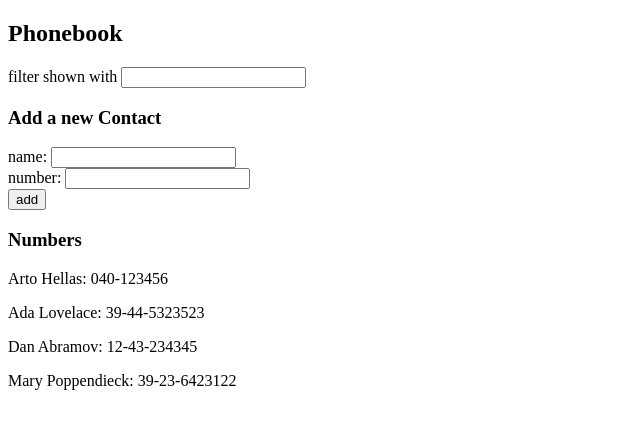
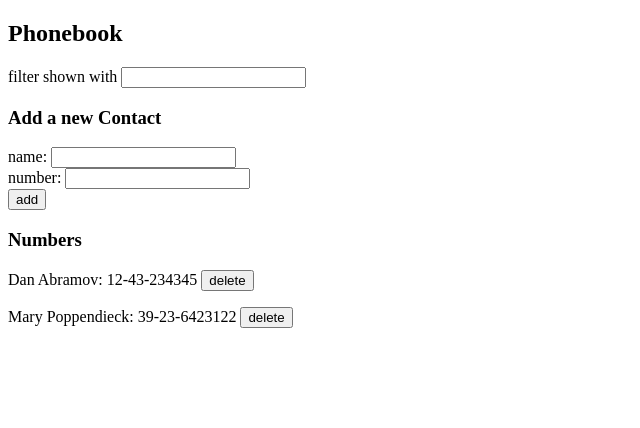
Before and after one commit to matic1010/fullstackopen-submissions, a React (Vite) app in the folder part2/phonebook/: page / in a window 1280 px wide. Shown: the top 428 px of the page, without its empty margins (0-640 px from the left). Built offline with nearby package versions, Linux system fonts and the light colour scheme; data requests are answered from the project's data file.

Commit message:
added solution for exercise 2.14

```diff
--- a/part2/phonebook/db.json
+++ b/part2/phonebook/db.json
@@ -1,15 +1,5 @@
 {
   "persons": [
-    {
-      "name": "Arto Hellas",
-      "number": "040-123456",
-      "id": 1
-    },
-    {
-      "name": "Ada Lovelace",
-      "number": "39-44-5323523",
-      "id": 2
-    },
     {
       "name": "Dan Abramov",
       "number": "12-43-234345",
--- a/part2/phonebook/src/App.jsx
+++ b/part2/phonebook/src/App.jsx
@@ -2,7 +2,7 @@ import { useState, useEffect } from "react";
 import Filter from "./components/Filter";
 import PersonForm from "./components/PersonForm";
 import Persons from "./components/Persons";
-import axios from "axios";
+import personService from "./services/personService";
 
 const App = () => {
   const [persons, setPersons] = useState([]);
@@ -11,9 +11,7 @@ const App = () => {
   const [filter, setFilter] = useState("");
 
   useEffect(() => {
-    axios
-      .get("http://localhost:3001/persons")
-      .then((res) => setPersons(res.data));
+    personService.getAll().then((initialPeople) => setPersons(initialPeople));
   }, []);
 
   const handleFilterChange = (event) => {
@@ -46,9 +44,19 @@ const App = () => {
       number: newNumber,
     };
 
-    setPersons(persons.concat(personToAdd));
-    setNewName("");
-    setNewNumber("");
+    personService.create(personToAdd).then((newPerson) => {
+      setPersons(persons.concat(newPerson));
+      setNewName("");
+      setNewNumber("");
+    });
+  };
+
+  const deletePerson = (id) => {
+    const personToDelete = persons.find((person) => person.id === id);
+    if (!window.confirm(`Delete ${personToDelete.name}?`)) return;
+    personService.remove(id);
+    const newPersons = persons.filter((person) => person.id !== id);
+    setPersons(newPersons);
   };
 
   return (
@@ -64,7 +72,7 @@ const App = () => {
         newNumber={newNumber}
       />
       <h3>Numbers</h3>
-      <Persons persons={filteredPersons} />
+      <Persons persons={filteredPersons} onClick={deletePerson} />
     </div>
   );
 };
--- a/part2/phonebook/src/components/Persons.jsx
+++ b/part2/phonebook/src/components/Persons.jsx
@@ -1,9 +1,10 @@
-const Persons = ({ persons }) => {
+const Persons = ({ persons, onClick }) => {
   return (
     <>
       {persons.map((person) => (
         <p key={person.name}>
-          {person.name}: {person.number}
+          {person.name}: {person.number}{" "}
+          <button onClick={() => onClick(person.id)}>delete</button>
         </p>
       ))}
     </>
--- /dev/null
+++ b/part2/phonebook/src/services/personService.js
@@ -0,0 +1,23 @@
+import axios from "axios";
+const baseUrl = "http://localhost:3001/persons";
+
+const getAll = () => {
+  const request = axios.get(baseUrl);
+  return request.then((response) => {
+    return response.data;
+  });
+};
+
+const create = (newPerson) => {
+  const request = axios.post(baseUrl, newPerson);
+  return request.then((response) => response.data);
+};
+
+const remove = (id) => {
+  const request = axios.delete(`${baseUrl}/${id}`);
+  request
+    .then(() => console.log("DELETE SUCCESSFUL"))
+    .catch(() => console.log("ERROR DELETING POST"));
+};
+
+export default { getAll, create, remove };
```
